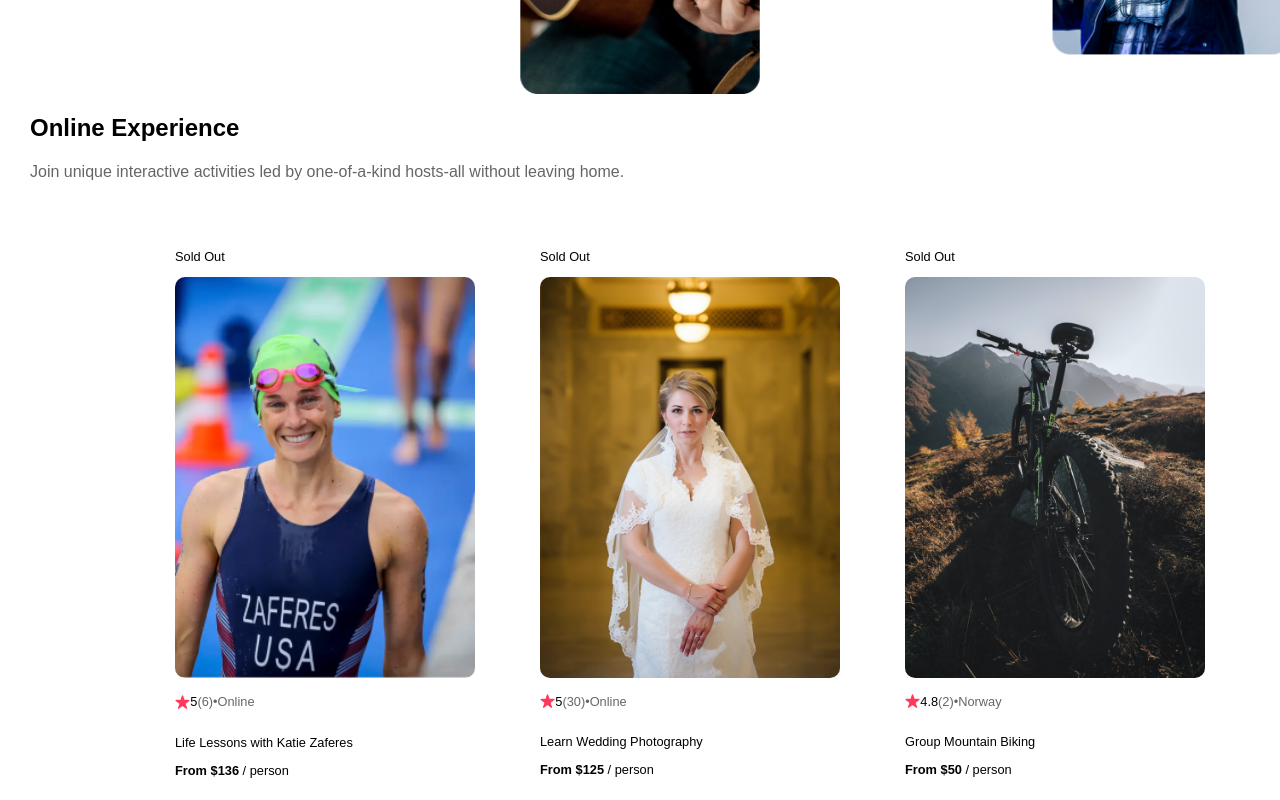
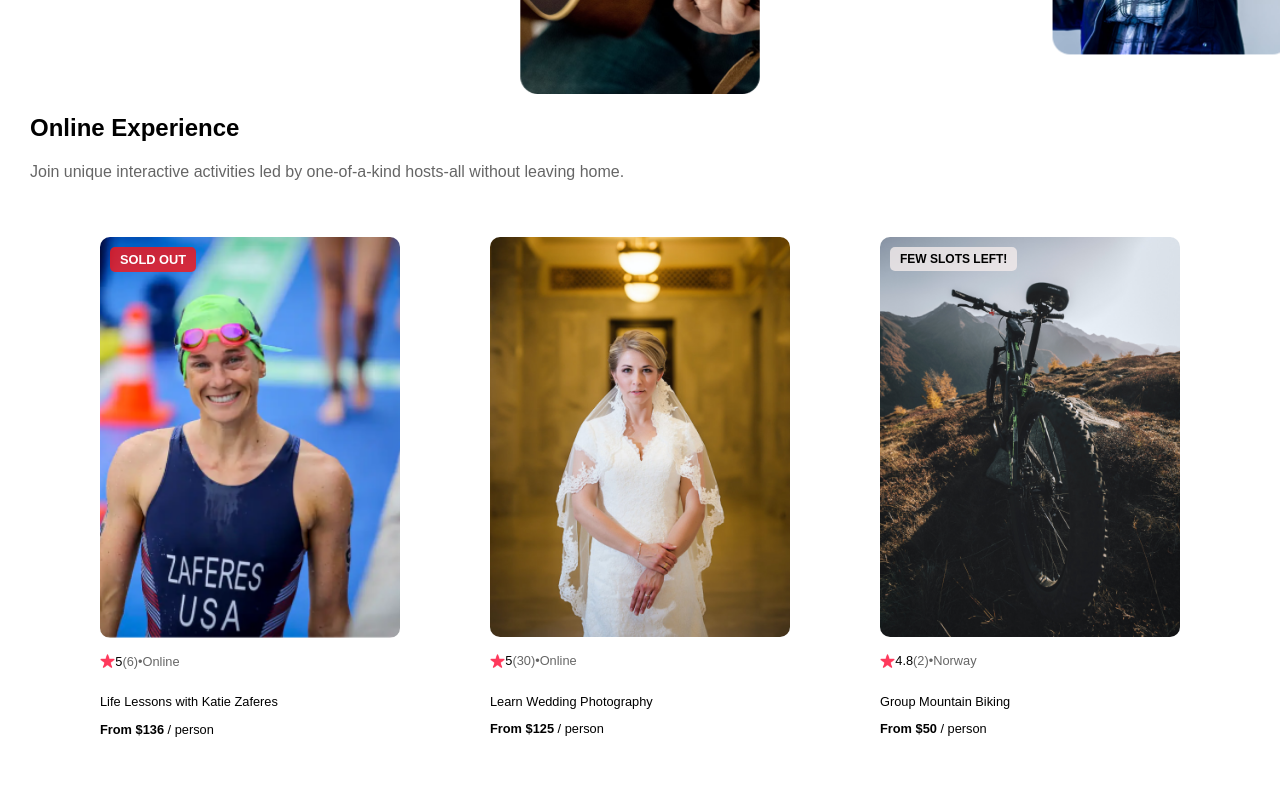
Before and after one commit to EddieLicaycay/Airbnb-Clone, a React (Create React App) app: page / in a window 1280 px wide. Shown: the part 768-1568 px from the top of the page. After the commit the page ends 1528 px from the top, so only its background shows below. Built offline with nearby package versions, Linux system fonts and the light colour scheme.

Commit message:
added conditional rendering for 'sold out' and 'few spots left' banners

```diff
--- a/src/App.css
+++ b/src/App.css
@@ -41,13 +41,36 @@ nav {
 }
 
 .first-card {
-  width: 200px;
+  position: relative;
+  width: 300px;
   font-size: 0.8em;
 }
 
 .img {
-  width: 300px;
+  width: 100%;
   border-radius: 10px;
+}
+
+.sold-out-banner {
+  position: absolute;
+  top: 10px;
+  left: 10px;
+  background-color: rgba(253, 20, 20, 0.8);
+  color: white;
+  padding: 5px 10px;
+  border-radius: 5px;
+  font-weight: bold;
+}
+
+.limited-slot-banner {
+  position: absolute;
+  top: 10px;
+  left: 10px;
+  background-color: rgba(243, 236, 236, 0.8);
+  padding: 5px 10px;
+  border-radius: 5px;
+  font-weight: bold;
+  font-size: 12px;
 }
 
 .section-1 {
--- a/src/components/ProductCard.js
+++ b/src/components/ProductCard.js
@@ -15,7 +15,7 @@ const ProductCard = (props) => {
 
   return (
     <div className="first-card">
-      <p>Sold Out</p>
+      {props.openSpots === 0 ? <div className="sold-out-banner">SOLD OUT</div> : null || props.openSpots < 4 ? <div className="limited-slot-banner">FEW SLOTS LEFT!</div> : null}
       <img src={selectedPhoto} alt={props.img} className="img"/>
       <section className="section-1">
         <img src={star} alt="rating star" className="first-star" />
```
